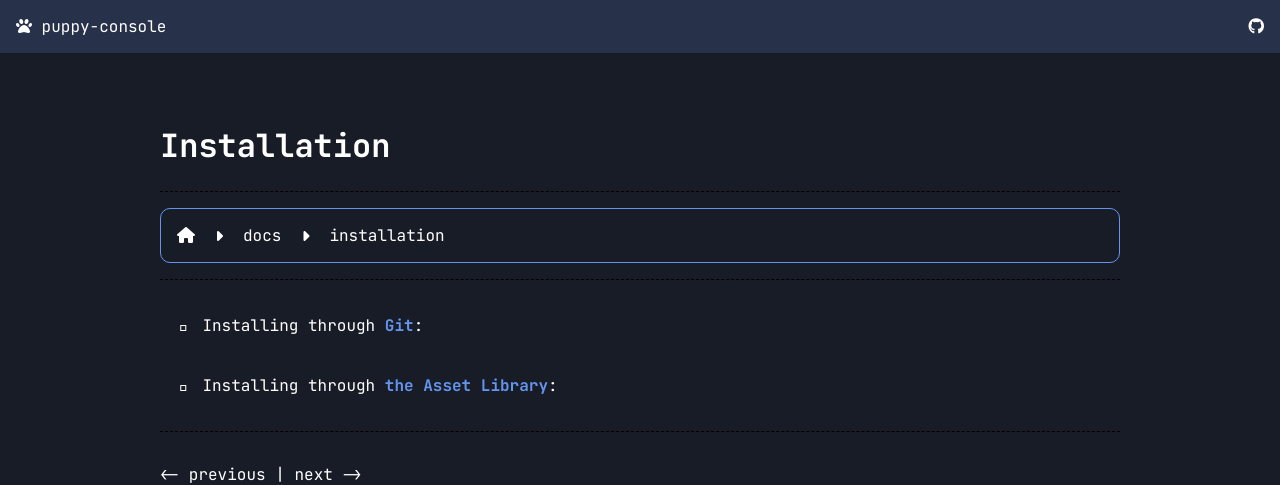
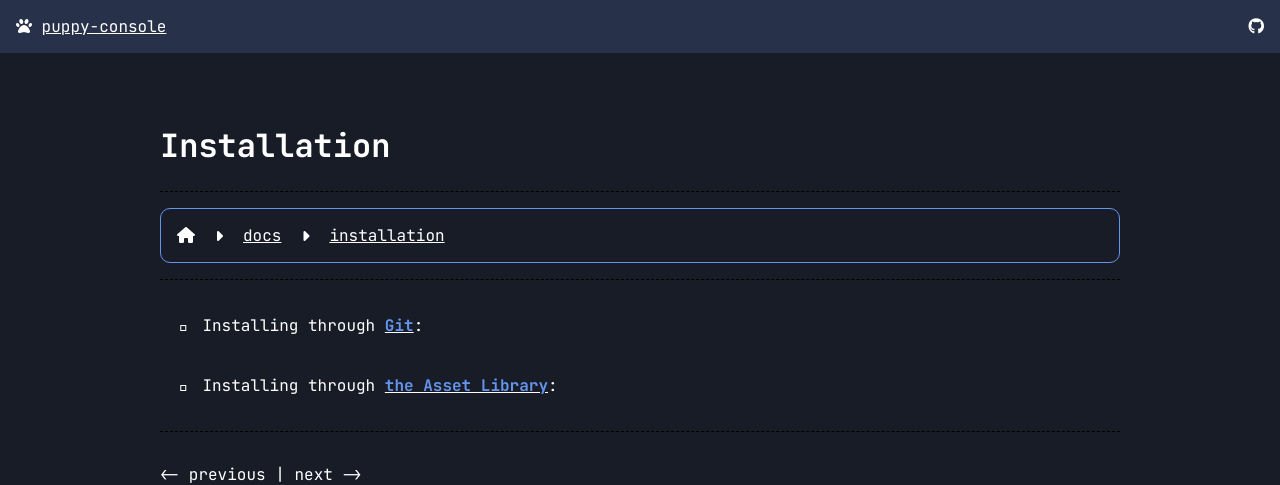
Before and after one commit to puppy-console/puppy-console.github.io, a Jekyll site: the page built from docs/installation.md, in a window 1280 px wide. Shown: the top 485 px of the page. Built offline with Jekyll 4.4.1, drawn with Linux system fonts in a browser that asks for light colours; nearby versions of some CDN libraries.

Commit message:
Enable link decoration
This is primarily for accessibility reasons, as otherwise it's hard to tell what's a link or not.

```diff
--- a/_sass/globals/_styles.scss
+++ b/_sass/globals/_styles.scss
@@ -23,7 +23,7 @@ main {
 }
 
 a {
-    text-decoration: none;
+    // text-decoration: none;
     color: map-get($colors, neutral-a0);
     transition: color 0.3s ease;
     &:hover { color: map-get($colors, primary-a0); }
```
